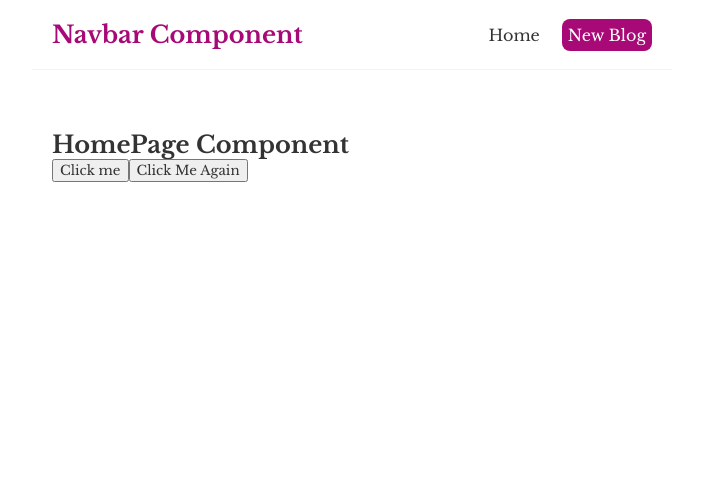
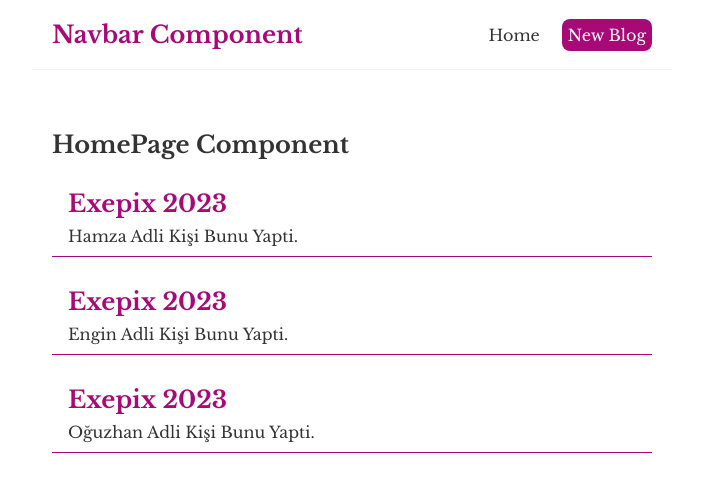
Before and after one commit to hyildiz21/ReactTutorial, a React (Create React App) app: page / in a window 1280 px wide. Shown: the top 492 px of the page, without its empty margins (288-991 px from the left). Built offline with nearby package versions, Linux system fonts and the light colour scheme.

Commit message:
list output

```diff
--- a/src/Home.js
+++ b/src/Home.js
@@ -1,20 +1,64 @@
+import { useState } from "react";
+
 const Home = () => {
 
-    const handleClick= (e)=>{
-        console.log("Hey, dude",e);
-    }
+    // const [name, setName] = useState('Hamza');
+    // const [age, setAge]= useState(20);
 
-    const handleClickAgain = (name, e) =>{
-        console.log("Hey " + name, e.target);
-    }
+    // const handleClick= (e)=>{
+    //     console.log("Hey, dude",e);
+    // }
 
-    return (
-        <div className="home">
-            <h2>HomePage Component</h2>
-            <button onClick={handleClick}>Click me</button>
-            <button onClick={(e)=> handleClickAgain("Hamza",e)}>Click Me Again</button>
-        </div>
+    // const handleClickAgain = (name, e) =>{
+    //     console.log("Hey " + name, e.target);
+    // }
+
+    // const handleClick = () => {
+    //     setName("Engin");
+    //     setAge(24);
+    // }
+
+    const [blogs, setBlogs] = useState(
+        [
+            { title: "Exepix 2023", body: "21 Ağustos 2023, Pazartesi sabahi ofise geldim", author: "Hamza", id: 1 },
+            { title: "Exepix 2023", body: "21 Ağustos 2023, Sali sabahi ofise geldim", author: "Engin", id: 2 },
+            { title: "Exepix 2023", body: "21 Ağustos 2023, Cuma sabahi ofise geldim", author: "Oğuzhan", id: 3 }
+        ]
     );
+
+return (
+    <div className="home">
+        <h2>HomePage Component</h2>
+
+        {blogs.map((blog) => (
+            <div className="blog-preview" key={blog.id}>
+                <h2 className="h2">{ blog.title } </h2>
+                <p>
+                    {blog.author} Adli Kişi Bunu Yapti.
+                </p>
+            </div>
+
+        ))}
+
+
+
+
+
+
+
+
+
+
+
+
+        {/* <p className="parag">
+            {name} , {age} yasinda.
+            </p> */}
+
+        {/* <button onClick={handleClick}>Click me</button> */}
+        {/* <button onClick={(e)=> handleClickAgain("Hamza",e)}>Click Me Again</button> */}
+    </div>
+);
 }
 
 export default Home;
--- a/src/index.css
+++ b/src/index.css
@@ -33,3 +33,34 @@
   margin: 40px auto;
   padding: 20px;
 }
+
+.parag{
+  color:#a70977;
+  padding: 20px;
+  background-color:whitesmoke;
+  border-radius: 20px;
+  margin: 15px;
+  justify-content: center;
+  display: flex;
+}
+
+
+/* blog previews / list */
+
+.blog-preview{
+  padding: 10px 16px;
+  margin: 20px 0;
+  border-bottom: 1px solid #a70977;
+}
+
+.blog-preview:hover{
+  box-shadow: 1px 3px 5px rgba(0, 0, 0, 0.3);
+  background-color:plum;
+  border-radius: 20px;
+}
+
+.blog-preview h2{
+
+  color: #a70977;
+  margin-bottom: 8px;
+}
```
